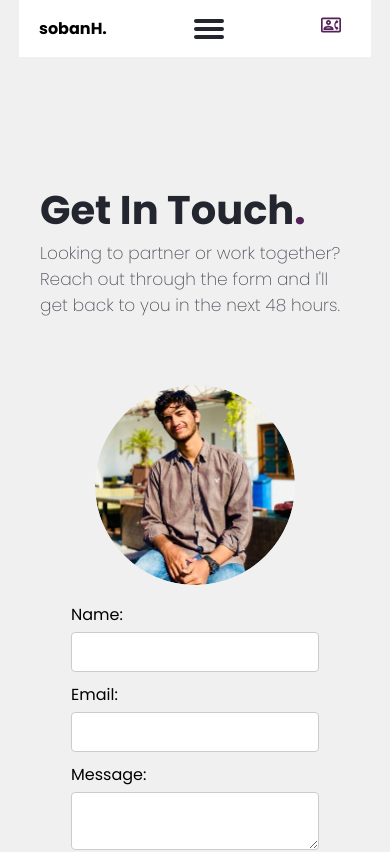
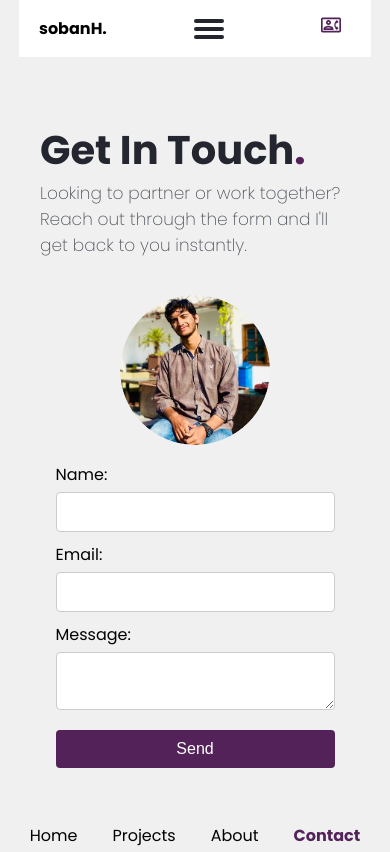
Before and after one commit to Sobanhanif4/portfolio-react, a React (Vite) app: page /contact in a window 390 px wide. Shown: the top 852 px of the page. Built offline with nearby package versions, Linux system fonts and the light colour scheme; no server answers.

Commit message:
correction

```diff
--- a/src/components/ContactForm.jsx
+++ b/src/components/ContactForm.jsx
@@ -43,7 +43,7 @@ const ContactForm = () => {
   };
 
 return (
-    <form id="contact-form" action="https://formspree.io/f/xdkoqqag" method="POST" onSubmit={handleSubmit}>
+    <form id="contact-form" action={import.meta.env.VITE_REACT_APP_FORMSPREE_URL} method="POST" onSubmit={handleSubmit}>
         <label htmlFor="name">Name:</label>
         <input type="text" id="name" name="name" value={formData.name} onChange={handleChange} required />
         {errors.name && <span className="error">{errors.name}</span>}
--- a/src/pages/Contact.jsx
+++ b/src/pages/Contact.jsx
@@ -3,7 +3,7 @@ import { CgMail } from "react-icons/cg";
 import { MdCall } from "react-icons/md";
 import ContactForm from '../components/ContactForm';
 import "../styles/ContactForm.css";
-
+import Footer from "../components/Footer";
 
 const Contact = () => {
 
@@ -17,7 +17,7 @@ const Contact = () => {
           </h1>
           <p>
             Looking to partner or work together? Reach out through the form and
-            I'll get back to you in the next 48 hours.
+            I'll get back to you instantly.
           </p>
         </div>
         <div className="contact-image">
@@ -41,7 +41,7 @@ const Contact = () => {
           <ContactForm />
         </div>
       </section>
-
+      <Footer />
 
     </>
   );
--- a/src/styles/ContactForm.css
+++ b/src/styles/ContactForm.css
@@ -45,3 +45,9 @@
     border-color: #522258;
     outline: none;
 }
+
+@media (max-width: 768px) {
+    .contact-form-div {
+      width: 90%;
+    }
+}
--- a/src/styles/ContactPage.css
+++ b/src/styles/ContactPage.css
@@ -75,8 +75,7 @@
   .contact-section {
     display: flex;
     flex-direction: column;
-    margin-top: 100px;
-
+    margin-top: 40px;
   }
 
   .contact-content h1 {
@@ -90,11 +89,11 @@
   }
 
   .contact-image img {
-    width: 200px;
-    height: 200px;
+    width: 150px;
+    height: 150px;
   }
   .contact-image {
-    margin-top: 50px;
+    margin-top: 20px;
   }
   .contact-content {
     max-width: 100%;
```
Lines whose indentation alone changed are shown as unchanged.
